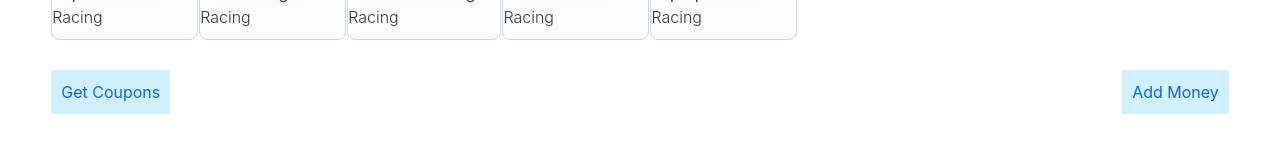
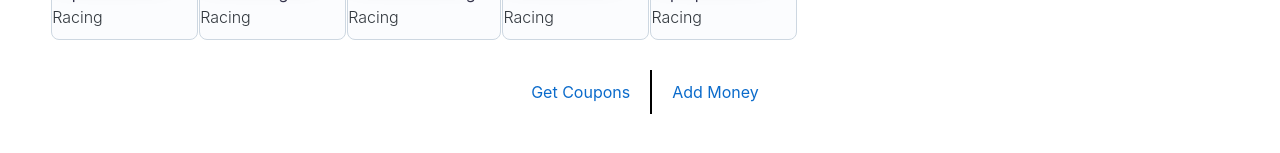
Before and after one commit to HADES-01/portigo, a React (Create React App) app: page /library in a window 1280 px wide. Shown: the part 1583-1736 px from the top of the page. Built offline with nearby package versions, Linux system fonts and the light colour scheme; a web font is replaced by a local one.

Commit message:
Footer changed

```diff
--- a/package.json
+++ b/package.json
@@ -25,6 +25,7 @@
   "scripts": {
     "start": "node --max_old_space_size=2560 node_modules/.bin/react-scripts start",
     "build": "node --max_old_space_size=2560 node_modules/.bin/react-scripts build",
+    "dev": "react-scripts start",
     "test": "react-scripts test",
     "eject": "react-scripts eject",
     "predeploy": "npm run build",
--- a/src/pages/library/index.jsx
+++ b/src/pages/library/index.jsx
@@ -5,7 +5,8 @@ import ArrowBackIcon from "@mui/icons-material/ArrowBack";
 import SearchIcon from "@mui/icons-material/Search";
 import { useNavigate } from "react-router";
 import ExpandLessIcon from "@mui/icons-material/ExpandLess";
-import AccountCircleIcon from "@mui/icons-material/AccountCircle";
+import CurrencyRupeeIcon from "@mui/icons-material/CurrencyRupee";
+import RedeemIcon from "@mui/icons-material/Redeem";
 import Link from "@mui/joy/Link";
 import "./library.styles.scss";
 
@@ -67,10 +68,16 @@ const Library = () => {
       </div>
       <div className="library__footer">
         <button>
-          <Link href="/shops">Get Coupons</Link>
+          <Link href="/shops">
+            Get Coupons
+            {/* <RedeemIcon /> */}
+          </Link>
         </button>
         <button>
-          <Link href="/wallet">Add Money</Link>
+          <Link href="/wallet">
+            {/* <CurrencyRupeeIcon /> */}
+            Add Money
+          </Link>
         </button>
       </div>
     </div>
--- a/src/pages/library/library.styles.scss
+++ b/src/pages/library/library.styles.scss
@@ -16,7 +16,8 @@
     input[type="checkbox"] {
       margin-left: 5px;
     }
-    label, input[type="checkbox"] {
+    label,
+    input[type="checkbox"] {
       margin-top: 20px;
     }
   }
@@ -35,13 +36,19 @@
   &__footer {
     margin-top: 30px;
     display: flex;
-    justify-content: space-between;
+    justify-content: center;
     button {
       padding: 10px;
-      font-size: 1.2em;
+      font-size: 1.3em;
       border: 0;
       outline: 0;
-      background-color: $clr-accent-2;
+      background-color: transparent;
+      padding-right: 20px;
+      &:nth-child(2) {
+        padding-right: 0;
+        padding-left: 20px;
+        border-left: 2px black solid;
+      }
     }
   }
 }
```
